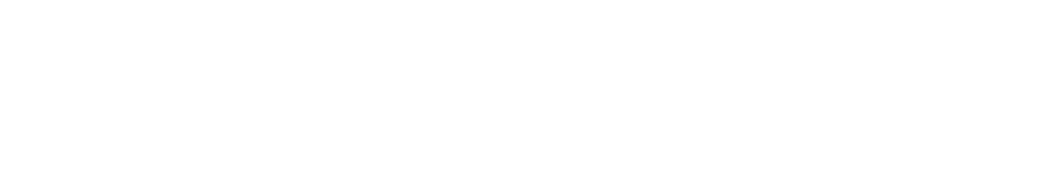
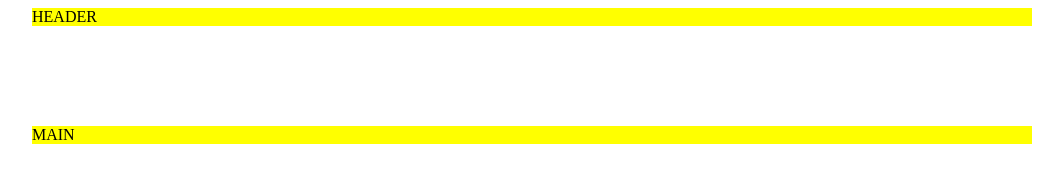
Before and after one commit to neigiamasJonas/4-yoga, a website: page index.html in a window 1280 px wide. Shown: the whole page, without its empty margins (108-1171 px from the left). Drawn offline with Linux system fonts and the light colour scheme.

Commit message:
Fixed width containers #1

```diff
--- a/index.html
+++ b/index.html
@@ -5,8 +5,15 @@
     <meta http-equiv="X-UA-Compatible" content="IE=edge">
     <meta name="viewport" content="width=device-width, initial-scale=1.0">
     <title>Yoga</title>
+    <link rel="stylesheet" href="./main.css">
 </head>
 <body>
+    <header>
+        HEADER
+    </header>
+    <main>
+        MAIN
+    </main>
 
 </body>
 </html>
--- /dev/null
+++ b/main.css
@@ -0,0 +1,9 @@
+header, main {
+    background-color: yellow;
+    width: 1000px;
+    margin-left: calc(50% - 500px);
+}
+
+main {
+    margin-top: 100px
+}
```
